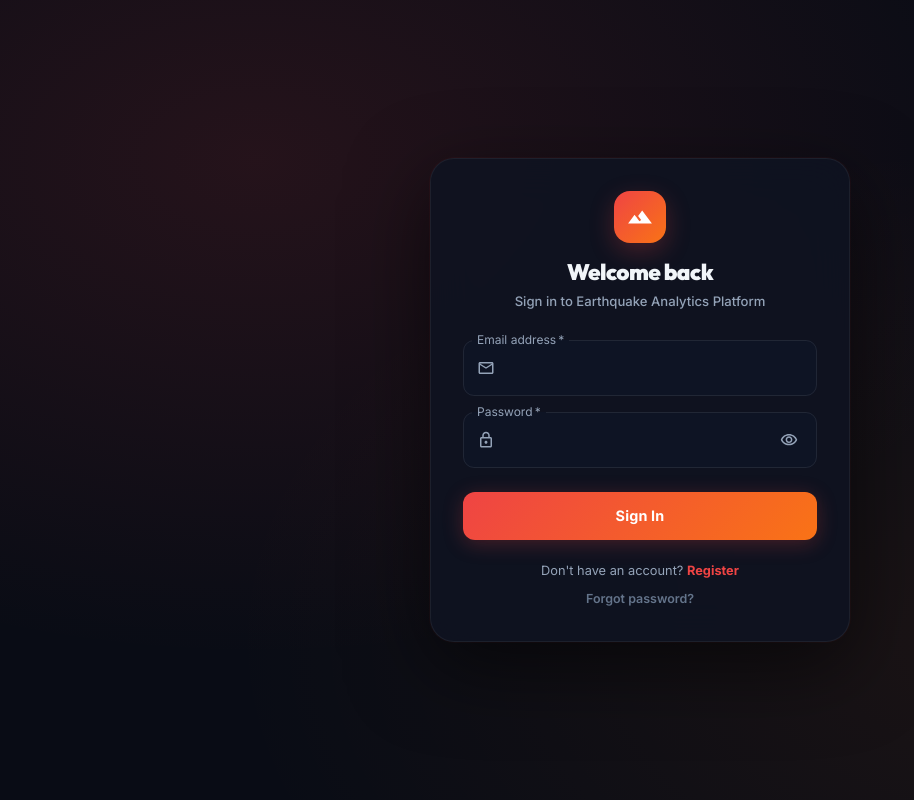
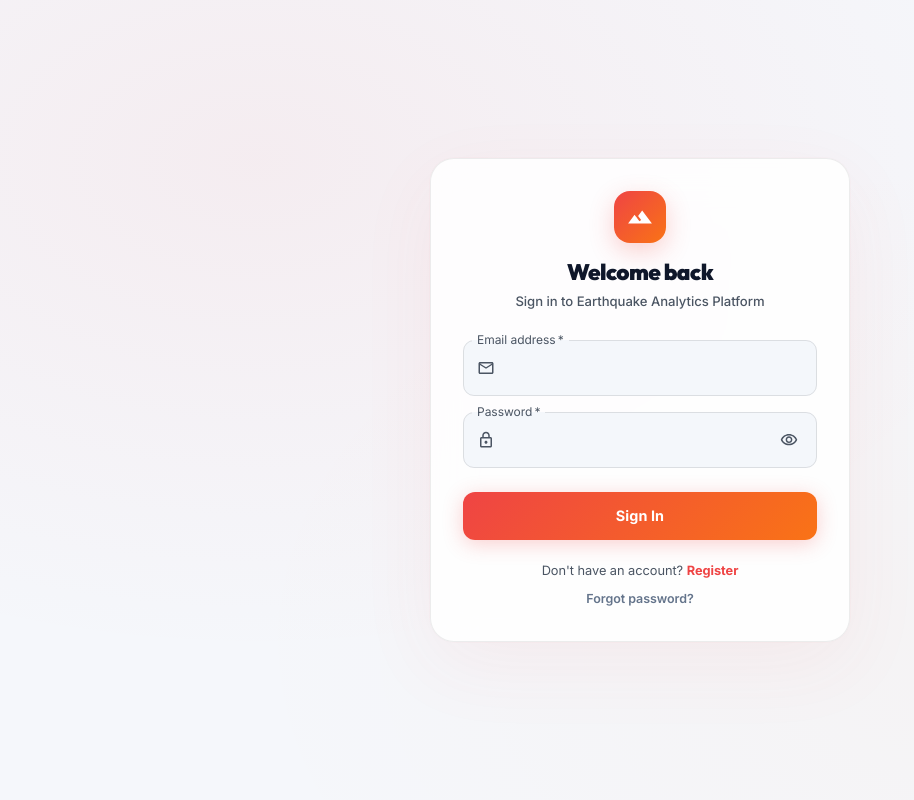
Before and after one commit to codinggita/global_earthquakes_kamlesh_chandela, a React (Vite) app in the folder frontend/: page /login in a window 1280 px wide. Shown: the whole page, without its empty margins (0-914 px from the left). Built offline with nearby package versions, Linux system fonts and the light colour scheme; no server answers.

Commit message:
Upgraded the global theme architecture with synchronized light/dark mode support, redesigned component styling, improved typography, modernized loading states, and a unified red-orange visual identity across the application.

```diff
--- a/frontend/src/App.jsx
+++ b/frontend/src/App.jsx
@@ -24,59 +24,63 @@ import AdminDashboard from './pages/admin/AdminDashboard';
 import AuditLogs from './pages/admin/AuditLogs';
 import { ToastProvider } from './components/common/Toast';
 
-export const ColorModeContext = React.createContext({ toggleColorMode: () => {}, mode: 'dark' });
+export const ColorModeContext = React.createContext({ toggleColorMode: () => {}, mode: 'light' });
 
 const getCustomTheme = (mode) => createTheme({
   palette: {
     mode,
-    primary: { main: '#818cf8', light: '#a5b4fc', dark: '#6366f1', contrastText: '#fff' },
-    secondary: { main: '#34d399', light: '#6ee7b7', dark: '#10b981', contrastText: '#fff' },
-    error: { main: '#f87171', light: '#fca5a5', dark: '#ef4444' },
-    warning: { main: '#fbbf24', light: '#fcd34d', dark: '#f59e0b' },
-    info: { main: '#38bdf8', light: '#7dd3fc', dark: '#0ea5e9' },
-    success: { main: '#34d399', light: '#6ee7b7', dark: '#10b981' },
+    /* ── Seismic Red as brand primary ── */
+    primary:   { main: '#ef4444', light: '#f87171', dark: '#dc2626', contrastText: '#fff' },
+    secondary: { main: '#3b82f6', light: '#60a5fa', dark: '#2563eb', contrastText: '#fff' },
+    error:     { main: '#dc2626', light: '#ef4444', dark: '#b91c1c' },
+    warning:   { main: '#f59e0b', light: '#fbbf24', dark: '#d97706' },
+    info:      { main: '#3b82f6', light: '#60a5fa', dark: '#1d4ed8' },
+    success:   { main: '#10b981', light: '#34d399', dark: '#059669' },
     background: {
-      default: mode === 'dark' ? '#0b0f1a' : '#f8fafc',
-      paper: mode === 'dark' ? '#111827' : '#ffffff',
+      default: mode === 'dark' ? '#050912' : '#f3f6fc',
+      paper:   mode === 'dark' ? '#08101f' : '#ffffff',
     },
     text: {
-      primary: mode === 'dark' ? '#f1f5f9' : '#0f172a',
-      secondary: mode === 'dark' ? '#94a3b8' : '#475569',
-      disabled: mode === 'dark' ? '#475569' : '#94a3b8',
+      primary:  mode === 'dark' ? '#f1f5f9' : '#0f172a',
+      secondary:mode === 'dark' ? '#8b9ab8' : '#4b5563',
+      disabled: mode === 'dark' ? '#3f4d61' : '#9ca3af',
     },
-    divider: mode === 'dark' ? 'rgba(148, 163, 184, 0.08)' : 'rgba(148, 163, 184, 0.12)',
+    divider: mode === 'dark' ? 'rgba(255,255,255,0.06)' : 'rgba(0,0,0,0.07)',
   },
+
   typography: {
     fontFamily: '"Inter", "Roboto", "Helvetica", "Arial", sans-serif',
-    h1: { fontWeight: 800, letterSpacing: '-0.025em' },
-    h2: { fontWeight: 800, letterSpacing: '-0.025em' },
-    h3: { fontWeight: 800, letterSpacing: '-0.02em' },
-    h4: { fontWeight: 800, letterSpacing: '-0.015em' },
-    h5: { fontWeight: 700, letterSpacing: '-0.01em' },
-    h6: { fontWeight: 700 },
-    subtitle1: { fontWeight: 600 },
-    subtitle2: { fontWeight: 600 },
-    body1: { lineHeight: 1.7 },
-    body2: { lineHeight: 1.6 },
-    button: { fontWeight: 700, textTransform: 'none', letterSpacing: '0.01em' },
-    overline: { fontWeight: 700, letterSpacing: '0.1em' },
+    h1: { fontFamily: '"Outfit", "Inter", sans-serif', fontWeight: 800, letterSpacing: '-0.03em' },
+    h2: { fontFamily: '"Outfit", "Inter", sans-serif', fontWeight: 800, letterSpacing: '-0.025em' },
+    h3: { fontFamily: '"Outfit", "Inter", sans-serif', fontWeight: 700, letterSpacing: '-0.02em' },
+    h4: { fontFamily: '"Outfit", "Inter", sans-serif', fontWeight: 700, letterSpacing: '-0.015em' },
+    h5: { fontFamily: '"Outfit", "Inter", sans-serif', fontWeight: 700 },
+    h6: { fontFamily: '"Outfit", "Inter", sans-serif', fontWeight: 600 },
+    subtitle1: { fontWeight: 600, letterSpacing: '-0.005em' },
+    subtitle2: { fontWeight: 600, letterSpacing: '-0.005em' },
+    body1: { lineHeight: 1.7, letterSpacing: '-0.003em' },
+    body2: { lineHeight: 1.6, letterSpacing: '-0.003em' },
+    button: { fontWeight: 700, textTransform: 'none', letterSpacing: '0.005em' },
+    overline: { fontWeight: 800, letterSpacing: '0.12em' },
     caption: { lineHeight: 1.5 },
   },
-  shape: { borderRadius: 14 },
+
+  shape: { borderRadius: 12 },
+
   shadows: mode === 'dark' ? [
     'none',
-    '0 1px 3px rgba(0,0,0,0.4)',
-    '0 2px 6px rgba(0,0,0,0.4)',
-    '0 4px 12px rgba(0,0,0,0.4)',
-    '0 6px 18px rgba(0,0,0,0.45)',
-    '0 8px 24px rgba(0,0,0,0.5)',
-    '0 10px 30px rgba(0,0,0,0.5)',
-    '0 12px 36px rgba(0,0,0,0.55)',
-    '0 14px 42px rgba(0,0,0,0.55)',
-    '0 16px 48px rgba(0,0,0,0.6)',
-    '0 18px 54px rgba(0,0,0,0.6)',
-    '0 20px 60px rgba(0,0,0,0.65)',
-    '0 22px 66px rgba(0,0,0,0.65)',
+    '0 1px 3px rgba(0,0,0,0.5)',
+    '0 2px 6px rgba(0,0,0,0.5)',
+    '0 4px 12px rgba(0,0,0,0.55)',
+    '0 6px 18px rgba(0,0,0,0.55)',
+    '0 8px 24px rgba(0,0,0,0.6)',
+    '0 10px 30px rgba(0,0,0,0.6)',
+    '0 12px 36px rgba(0,0,0,0.65)',
+    '0 14px 42px rgba(0,0,0,0.65)',
+    '0 16px 48px rgba(0,0,0,0.7)',
+    '0 18px 54px rgba(0,0,0,0.7)',
+    '0 20px 60px rgba(0,0,0,0.7)',
+    '0 22px 66px rgba(0,0,0,0.7)',
     '0 24px 72px rgba(0,0,0,0.7)',
     '0 26px 78px rgba(0,0,0,0.7)',
     '0 28px 84px rgba(0,0,0,0.7)',
@@ -91,212 +95,234 @@ const getCustomTheme = (mode) => createTheme({
     '0 46px 138px rgba(0,0,0,0.7)',
   ] : [
     'none',
-    '0 1px 3px rgba(0,0,0,0.04)',
-    '0 2px 6px rgba(0,0,0,0.04)',
-    '0 4px 12px rgba(0,0,0,0.05)',
-    '0 6px 18px rgba(0,0,0,0.05)',
-    '0 8px 24px rgba(0,0,0,0.06)',
-    '0 10px 30px rgba(0,0,0,0.06)',
-    '0 12px 36px rgba(0,0,0,0.07)',
-    '0 14px 42px rgba(0,0,0,0.07)',
-    '0 16px 48px rgba(0,0,0,0.08)',
-    '0 18px 54px rgba(0,0,0,0.08)',
-    '0 20px 60px rgba(0,0,0,0.09)',
-    '0 22px 66px rgba(0,0,0,0.09)',
-    '0 24px 72px rgba(0,0,0,0.1)',
-    '0 26px 78px rgba(0,0,0,0.1)',
-    '0 28px 84px rgba(0,0,0,0.11)',
-    '0 30px 90px rgba(0,0,0,0.11)',
-    '0 32px 96px rgba(0,0,0,0.12)',
-    '0 34px 102px rgba(0,0,0,0.12)',
-    '0 36px 108px rgba(0,0,0,0.13)',
-    '0 38px 114px rgba(0,0,0,0.13)',
-    '0 40px 120px rgba(0,0,0,0.14)',
-    '0 42px 126px rgba(0,0,0,0.14)',
-    '0 44px 132px rgba(0,0,0,0.15)',
-    '0 46px 138px rgba(0,0,0,0.15)',
+    '0 1px 3px rgba(15,23,42,0.04)',
+    '0 2px 6px rgba(15,23,42,0.04)',
+    '0 4px 12px rgba(15,23,42,0.05)',
+    '0 6px 18px rgba(15,23,42,0.05)',
+    '0 8px 24px rgba(15,23,42,0.06)',
+    '0 10px 30px rgba(15,23,42,0.06)',
+    '0 12px 36px rgba(15,23,42,0.07)',
+    '0 14px 42px rgba(15,23,42,0.07)',
+    '0 16px 48px rgba(15,23,42,0.08)',
+    '0 18px 54px rgba(15,23,42,0.08)',
+    '0 20px 60px rgba(15,23,42,0.09)',
+    '0 22px 66px rgba(15,23,42,0.09)',
+    '0 24px 72px rgba(15,23,42,0.10)',
+    '0 26px 78px rgba(15,23,42,0.10)',
+    '0 28px 84px rgba(15,23,42,0.11)',
+    '0 30px 90px rgba(15,23,42,0.11)',
+    '0 32px 96px rgba(15,23,42,0.11)',
+    '0 34px 102px rgba(15,23,42,0.11)',
+    '0 36px 108px rgba(15,23,42,0.12)',
+    '0 38px 114px rgba(15,23,42,0.12)',
+    '0 40px 120px rgba(15,23,42,0.12)',
+    '0 42px 126px rgba(15,23,42,0.12)',
+    '0 44px 132px rgba(15,23,42,0.13)',
+    '0 46px 138px rgba(15,23,42,0.13)',
   ],
+
   components: {
     MuiCssBaseline: {
       styleOverrides: {
         body: {
           backgroundImage: mode === 'dark'
-            ? 'radial-gradient(ellipse at 20% 20%, rgba(99,102,241,0.06) 0%, transparent 60%), radial-gradient(ellipse at 80% 80%, rgba(16,185,129,0.04) 0%, transparent 60%)'
-            : 'radial-gradient(ellipse at 20% 20%, rgba(99,102,241,0.04) 0%, transparent 60%), radial-gradient(ellipse at 80% 80%, rgba(16,185,129,0.02) 0%, transparent 60%)',
+            ? 'radial-gradient(ellipse at 8% 0%, rgba(239,68,68,0.07) 0%, transparent 45%), radial-gradient(ellipse at 92% 95%, rgba(59,130,246,0.05) 0%, transparent 45%)'
+            : 'radial-gradient(ellipse at 8% 0%, rgba(239,68,68,0.04) 0%, transparent 45%), radial-gradient(ellipse at 92% 95%, rgba(59,130,246,0.03) 0%, transparent 45%)',
           backgroundAttachment: 'fixed',
           transition: 'background-color 0.3s ease, color 0.3s ease',
         },
       },
     },
+
     MuiCard: {
       defaultProps: { elevation: 0 },
       styleOverrides: {
         root: {
-          background: mode === 'dark' ? 'rgba(17, 24, 39, 0.85)' : 'rgba(255, 255, 255, 0.85)',
+          background: mode === 'dark' ? 'rgba(10, 16, 30, 0.94)' : 'rgba(255, 255, 255, 0.94)',
           backdropFilter: 'blur(12px)',
-          border: mode === 'dark' ? '1px solid rgba(148, 163, 184, 0.08)' : '1px solid rgba(148, 163, 184, 0.12)',
+          border: mode === 'dark' ? '1px solid rgba(255,255,255,0.06)' : '1px solid rgba(0,0,0,0.07)',
           borderRadius: 16,
-          transition: 'all 0.3s cubic-bezier(0.4, 0, 0.2, 1)',
+          transition: 'all 0.25s cubic-bezier(0.4, 0, 0.2, 1)',
           '&:hover': {
-            borderColor: mode === 'dark' ? 'rgba(129, 140, 248, 0.2)' : 'rgba(99, 102, 241, 0.3)',
+            borderColor: mode === 'dark' ? 'rgba(239,68,68,0.20)' : 'rgba(239,68,68,0.15)',
             boxShadow: mode === 'dark'
-              ? '0 8px 32px rgba(0,0,0,0.4), 0 0 0 1px rgba(129,140,248,0.1)'
-              : '0 8px 32px rgba(99, 102, 241, 0.06), 0 0 0 1px rgba(99, 102, 241, 0.04)',
+              ? '0 8px 32px rgba(0,0,0,0.4), 0 0 0 1px rgba(239,68,68,0.06)'
+              : '0 8px 32px rgba(0,0,0,0.06), 0 0 0 1px rgba(239,68,68,0.04)',
             transform: 'translateY(-2px)',
           },
         },
       },
     },
+
     MuiPaper: {
       defaultProps: { elevation: 0 },
       styleOverrides: {
         root: {
-          background: mode === 'dark' ? 'rgba(17, 24, 39, 0.85)' : 'rgba(255, 255, 255, 0.85)',
+          background: mode === 'dark' ? 'rgba(10, 16, 30, 0.94)' : 'rgba(255, 255, 255, 0.94)',
           backdropFilter: 'blur(12px)',
-          border: mode === 'dark' ? '1px solid rgba(148, 163, 184, 0.08)' : '1px solid rgba(148, 163, 184, 0.12)',
+          border: mode === 'dark' ? '1px solid rgba(255,255,255,0.06)' : '1px solid rgba(0,0,0,0.07)',
           borderRadius: 16,
         },
       },
     },
+
     MuiButton: {
       styleOverrides: {
         root: {
           borderRadius: 10,
           fontWeight: 700,
           textTransform: 'none',
-          padding: '8px 20px',
+          padding: '8px 18px',
+          fontSize: '0.85rem',
           transition: 'all 0.2s cubic-bezier(0.4, 0, 0.2, 1)',
         },
         contained: {
-          background: 'linear-gradient(135deg, #6366f1 0%, #818cf8 100%)',
-          boxShadow: '0 4px 14px rgba(99, 102, 241, 0.35)',
+          background: 'linear-gradient(135deg, #ef4444 0%, #f97316 100%)',
+          boxShadow: '0 4px 14px rgba(239,68,68,0.28)',
+          color: '#ffffff',
           '&:hover': {
-            boxShadow: '0 6px 20px rgba(99, 102, 241, 0.5)',
+            background: 'linear-gradient(135deg, #dc2626 0%, #ef4444 100%)',
+            boxShadow: '0 6px 20px rgba(239,68,68,0.45)',
             transform: 'translateY(-1px)',
           },
         },
         outlined: {
-          borderColor: 'rgba(148,163,184,0.2)',
+          borderColor: mode === 'dark' ? 'rgba(255,255,255,0.10)' : 'rgba(0,0,0,0.12)',
           '&:hover': {
-            borderColor: '#818cf8',
-            backgroundColor: 'rgba(129,140,248,0.08)',
+            borderColor: '#ef4444',
+            backgroundColor: mode === 'dark' ? 'rgba(239,68,68,0.06)' : 'rgba(239,68,68,0.04)',
           },
         },
       },
     },
+
     MuiChip: {
       styleOverrides: {
-        root: {
-          fontWeight: 700,
-          fontSize: '0.72rem',
-          letterSpacing: '0.02em',
-        },
+        root: { fontWeight: 700, fontSize: '0.7rem', letterSpacing: '0.02em' },
       },
     },
+
     MuiTextField: {
       styleOverrides: {
         root: {
           '& .MuiOutlinedInput-root': {
             borderRadius: 10,
-            backgroundColor: mode === 'dark' ? 'rgba(15, 23, 42, 0.5)' : 'rgba(241, 245, 249, 0.5)',
-            '& fieldset': { borderColor: mode === 'dark' ? 'rgba(148,163,184,0.15)' : 'rgba(148,163,184,0.2)' },
-            '&:hover fieldset': { borderColor: 'rgba(129,140,248,0.4)' },
-            '&.Mui-focused fieldset': { borderColor: '#818cf8', borderWidth: '1.5px' },
+            backgroundColor: mode === 'dark' ? 'rgba(5, 9, 18, 0.6)' : 'rgba(240,244,250,0.7)',
+            '& fieldset': { borderColor: mode === 'dark' ? 'rgba(255,255,255,0.08)' : 'rgba(0,0,0,0.10)' },
+            '&:hover fieldset': { borderColor: 'rgba(239,68,68,0.40)' },
+            '&.Mui-focused fieldset': { borderColor: '#ef4444', borderWidth: '1.5px' },
           },
         },
       },
     },
+
     MuiSelect: {
       styleOverrides: {
         root: {
           borderRadius: 10,
-          backgroundColor: mode === 'dark' ? 'rgba(15, 23, 42, 0.5)' : 'rgba(241, 245, 249, 0.5)',
+          backgroundColor: mode === 'dark' ? 'rgba(5, 9, 18, 0.6)' : 'rgba(240,244,250,0.7)',
         },
       },
     },
+
     MuiTableHead: {
       styleOverrides: {
         root: {
           '& .MuiTableCell-head': {
-            backgroundColor: mode === 'dark' ? '#0f172a' : '#f1f5f9',
+            backgroundColor: mode === 'dark' ? '#050912' : '#f8fafc',
             fontWeight: 800,
-            fontSize: '0.7rem',
+            fontSize: '0.68rem',
             letterSpacing: '0.08em',
-            color: mode === 'dark' ? '#94a3b8' : '#475569',
+            color: mode === 'dark' ? '#3f4d61' : '#9ca3af',
             textTransform: 'uppercase',
-            borderBottom: mode === 'dark' ? '1px solid rgba(148, 163, 184, 0.08)' : '1px solid rgba(148, 163, 184, 0.12)',
+            borderBottom: mode === 'dark' ? '1px solid rgba(255,255,255,0.05)' : '1px solid rgba(0,0,0,0.07)',
           },
         },
       },
     },
+
     MuiTableRow: {
       styleOverrides: {
         root: {
-          '&:hover': { backgroundColor: 'rgba(129,140,248,0.04)' },
-          '& .MuiTableCell-root': { borderBottom: mode === 'dark' ? '1px solid rgba(148, 163, 184, 0.06)' : '1px solid rgba(148, 163, 184, 0.1)' },
+          '&:hover': { backgroundColor: mode === 'dark' ? 'rgba(239,68,68,0.02)' : 'rgba(239,68,68,0.02)' },
+          '& .MuiTableCell-root': { borderBottom: mode === 'dark' ? '1px solid rgba(255,255,255,0.04)' : '1px solid rgba(0,0,0,0.06)' },
         },
       },
     },
+
     MuiLinearProgress: {
       styleOverrides: {
-        root: {
-          borderRadius: 100,
-          backgroundColor: 'rgba(99,102,241,0.1)',
-        },
-        bar: { borderRadius: 100 },
+        root: { borderRadius: 100, backgroundColor: 'rgba(239,68,68,0.10)' },
+        bar:  { borderRadius: 100, background: 'linear-gradient(90deg, #ef4444, #f97316)' },
       },
     },
+
     MuiAvatar: {
+      styleOverrides: { root: { fontWeight: 800, fontFamily: '"Outfit", sans-serif' } },
+    },
+
+    MuiDivider: {
       styleOverrides: {
-        root: { fontWeight: 800 },
+        root: { borderColor: mode === 'dark' ? 'rgba(255,255,255,0.06)' : 'rgba(0,0,0,0.07)' },
       },
     },
-    MuiDivider: {
-      styleOverrides: {
-        root: { borderColor: mode === 'dark' ? 'rgba(148,163,184,0.08)' : 'rgba(148,163,184,0.12)' },
-      },
-    },
+
     MuiListSubheader: {
       styleOverrides: {
         root: {
           backgroundColor: 'transparent',
-          fontSize: '0.65rem',
+          fontSize: '0.62rem',
           fontWeight: 800,
-          letterSpacing: '0.1em',
-          color: mode === 'dark' ? '#475569' : '#94a3b8',
+          letterSpacing: '0.10em',
+          color: mode === 'dark' ? '#3f4d61' : '#9ca3af',
           lineHeight: '24px',
           marginTop: '8px',
         },
       },
     },
+
     MuiMenu: {
       styleOverrides: {
         paper: {
-          background: mode === 'dark' ? '#1e293b' : '#ffffff',
-          border: mode === 'dark' ? '1px solid rgba(148, 163, 184, 0.1)' : '1px solid rgba(148, 163, 184, 0.15)',
+          background: mode === 'dark' ? '#08101f' : '#ffffff',
+          border: mode === 'dark' ? '1px solid rgba(255,255,255,0.07)' : '1px solid rgba(0,0,0,0.08)',
         },
       },
     },
+
     MuiTooltip: {
       styleOverrides: {
         tooltip: {
-          backgroundColor: mode === 'dark' ? '#1e293b' : '#ffffff',
-          border: mode === 'dark' ? '1px solid rgba(148, 163, 184, 0.15)' : '1px solid rgba(148, 163, 184, 0.2)',
+          backgroundColor: mode === 'dark' ? '#0d1828' : '#ffffff',
+          border: mode === 'dark' ? '1px solid rgba(255,255,255,0.10)' : '1px solid rgba(0,0,0,0.10)',
           borderRadius: 8,
-          fontSize: '0.75rem',
+          fontSize: '0.73rem',
           fontWeight: 600,
           color: mode === 'dark' ? '#f1f5f9' : '#0f172a',
-          boxShadow: '0 4px 12px rgba(0,0,0,0.1)',
+          boxShadow: '0 4px 12px rgba(0,0,0,0.15)',
         },
       },
     },
+
     MuiAlert: {
       styleOverrides: {
         root: { borderRadius: 12, border: '1px solid' },
-        standardError: { borderColor: 'rgba(239,68,68,0.2)', backgroundColor: 'rgba(239,68,68,0.08)' },
-        standardSuccess: { borderColor: 'rgba(16,185,129,0.2)', backgroundColor: 'rgba(16,185,129,0.08)' },
-        standardWarning: { borderColor: 'rgba(245,158,11,0.2)', backgroundColor: 'rgba(245,158,11,0.08)' },
-        standardInfo: { borderColor: 'rgba(14,165,233,0.2)', backgroundColor: 'rgba(14,165,233,0.08)' },
+        standardError:   { borderColor: 'rgba(239,68,68,0.25)',  backgroundColor: 'rgba(239,68,68,0.08)',  color: mode === 'dark' ? '#fca5a5' : '#991b1b' },
+        standardSuccess: { borderColor: 'rgba(16,185,129,0.25)', backgroundColor: 'rgba(16,185,129,0.08)', color: mode === 'dark' ? '#a7f3d0' : '#065f46' },
+        standardWarning: { borderColor: 'rgba(245,158,11,0.25)', backgroundColor: 'rgba(245,158,11,0.08)', color: mode === 'dark' ? '#fde68a' : '#92400e' },
+        standardInfo:    { borderColor: 'rgba(59,130,246,0.25)',  backgroundColor: 'rgba(59,130,246,0.08)',  color: mode === 'dark' ? '#bfdbfe' : '#1e40af' },
+      },
+    },
+
+    MuiDialog: {
+      styleOverrides: {
+        paper: {
+          borderRadius: 18,
+          background: mode === 'dark' ? 'rgba(8, 16, 31, 0.97)' : 'rgba(255,255,255,0.97)',
+          backdropFilter: 'blur(24px)',
+          border: mode === 'dark' ? '1px solid rgba(255,255,255,0.08)' : '1px solid rgba(0,0,0,0.08)',
+          boxShadow: mode === 'dark' ? '0 24px 80px rgba(0,0,0,0.7)' : '0 24px 80px rgba(0,0,0,0.08)',
+        },
       },
     },
   },
@@ -304,34 +330,52 @@ const getCustomTheme = (mode) => createTheme({
 
 const PrivateRoute = ({ children, allowedRoles }) => {
   const { user, isAuthenticated, loading } = useAuth();
-  if (loading) return <div>Loading...</div>;
+  if (loading) return (
+    <div style={{
+      minHeight: '100vh', display: 'flex', alignItems: 'center', justifyContent: 'center',
+      background: '#050912',
+    }}>
+      <div style={{ textAlign: 'center' }}>
+        <div style={{
+          width: 40, height: 40, border: '3px solid rgba(239,68,68,0.2)',
+          borderTopColor: '#ef4444', borderRadius: '50%',
+          animation: 'spin 0.8s linear infinite', margin: '0 auto 12px',
+        }} />
+        <style>{`@keyframes spin { to { transform: rotate(360deg); } }`}</style>
+        <p style={{ color: '#3f4d61', fontSize: '0.75rem', fontWeight: 600, letterSpacing: '0.05em' }}>
+          LOADING
+        </p>
+      </div>
+    </div>
+  );
   if (!isAuthenticated) return <Navigate to="/login" />;
-
-  // If allowedRoles is provided, check if user has permission
   if (allowedRoles && !allowedRoles.includes(user?.role?.trim())) {
     return <Navigate to="/dashboard" />;
   }
-
   return children;
 };
 
 const DashboardRedirect = () => {
   const { user, isAuthenticated, loading } = useAuth();
-  if (loading) return <div>Loading...</div>;
+  if (loading) return null;
   if (!isAuthenticated) return <Navigate to="/login" />;
   return user?.role?.trim() === 'admin' ? <Navigate to="/admin/dashboard" /> : <Navigate to="/dashboard" />;
 };
 
 function App() {
-  const [mode, setMode] = React.useState(localStorage.getItem('themeMode') || 'dark');
+  const [mode, setMode] = React.useState(localStorage.getItem('themeMode') || 'light');
+
+  React.useEffect(() => {
+    document.documentElement.setAttribute('data-theme', mode);
+  }, [mode]);
 
   const colorMode = React.useMemo(
     () => ({
       toggleColorMode: () => {
-        setMode((prevMode) => {
-          const nextMode = prevMode === 'light' ? 'dark' : 'light';
-          localStorage.setItem('themeMode', nextMode);
-          return nextMode;
+        setMode((prev) => {
+          const next = prev === 'light' ? 'dark' : 'light';
+          localStorage.setItem('themeMode', next);
+          return next;
         });
       },
       mode,
@@ -348,29 +392,27 @@ function App() {
           <ToastProvider>
             <Router>
               <Routes>
-                <Route path="/login" element={<Login />} />
-                <Route path="/register" element={<Register />} />
-                <Route path="/forgot-password" element={<ForgotPassword />} />
-                <Route path="/reset-password" element={<ResetPassword />} />
+                <Route path="/login"            element={<Login />} />
+                <Route path="/register"         element={<Register />} />
+                <Route path="/forgot-password"  element={<ForgotPassword />} />
+                <Route path="/reset-password"   element={<ResetPassword />} />
 
                 <Route path="/" element={<PrivateRoute><Layout /></PrivateRoute>}>
                   <Route index element={<DashboardRedirect />} />
-                  <Route path="dashboard" element={<UserDashboard />} />
+                  <Route path="dashboard"   element={<UserDashboard />} />
 
-                  {/* All Users/Admins can see these */}
-                  <Route path="earthquakes" element={<EarthquakeList />} />
-                  <Route path="earthquakes/create" element={<PrivateRoute allowedRoles={['admin', 'moderator']}><CreateEarthquake /></PrivateRoute>} />
-                  <Route path="earthquakes/:id" element={<EarthquakeDetails />} />
-                  <Route path="earthquakes/:id/edit" element={<PrivateRoute allowedRoles={['admin', 'moderator']}><EditEarthquake /></PrivateRoute>} />
-                  <Route path="analytics" element={<AnalyticsDashboard />} />
-                  <Route path="statistics" element={<StatisticsDashboard />} />
-                  <Route path="search" element={<SearchPage />} />
-                  <Route path="profile" element={<Profile />} />
-                  <Route path="settings" element={<Settings />} />
+                  <Route path="earthquakes"             element={<EarthquakeList />} />
+                  <Route path="earthquakes/create"      element={<PrivateRoute allowedRoles={['admin','moderator']}><CreateEarthquake /></PrivateRoute>} />
+                  <Route path="earthquakes/:id"         element={<EarthquakeDetails />} />
+                  <Route path="earthquakes/:id/edit"    element={<PrivateRoute allowedRoles={['admin','moderator']}><EditEarthquake /></PrivateRoute>} />
+                  <Route path="analytics"   element={<AnalyticsDashboard />} />
+                  <Route path="statistics"  element={<StatisticsDashboard />} />
+                  <Route path="search"      element={<SearchPage />} />
+                  <Route path="profile"     element={<Profile />} />
+                  <Route path="settings"    element={<Settings />} />
 
-                  {/* Admin Only Section */}
-                  <Route path="admin/dashboard" element={<PrivateRoute allowedRoles={['admin']}><AdminDashboard /></PrivateRoute>} />
-                  <Route path="admin/users" element={<PrivateRoute allowedRoles={['admin']}><UserManagement /></PrivateRoute>} />
+                  <Route path="admin/dashboard"  element={<PrivateRoute allowedRoles={['admin']}><AdminDashboard /></PrivateRoute>} />
+                  <Route path="admin/users"      element={<PrivateRoute allowedRoles={['admin']}><UserManagement /></PrivateRoute>} />
                   <Route path="admin/audit-logs" element={<PrivateRoute allowedRoles={['admin']}><AuditLogs /></PrivateRoute>} />
                 </Route>
               </Routes>
```
